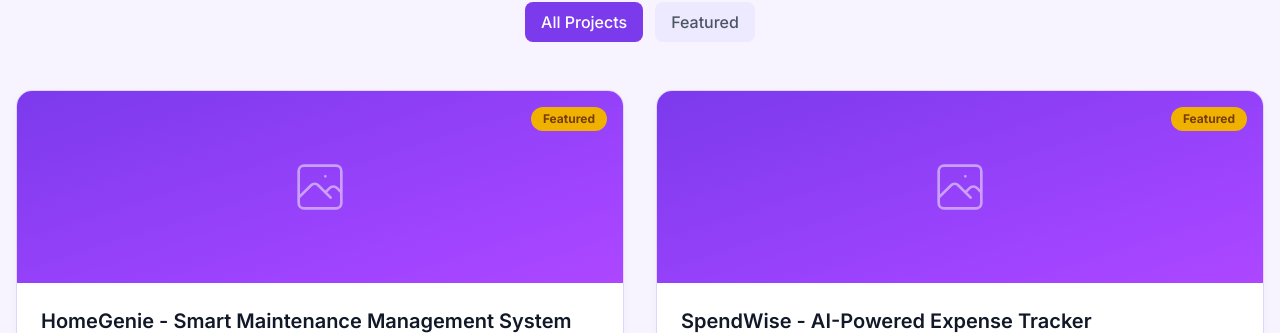
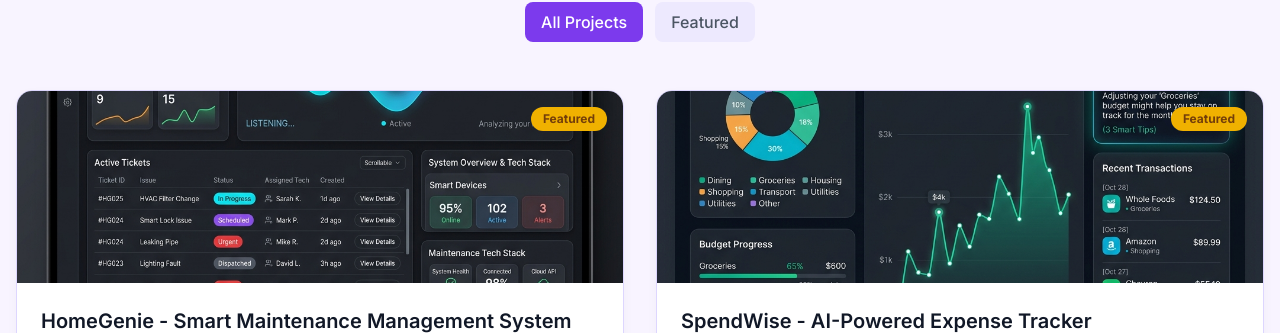
Before and after one commit to tusquake/Tushar.dev, a React (Vite) app in the folder client/: page /projects in a window 1280 px wide. Shown: the part 271-604 px from the top of the page. Built offline with nearby package versions, Linux system fonts and the light colour scheme; no server answers; sample sign-in values are in the browser's storage.

Commit message:
feat: add Projects page with dynamic project grid and filtering functionality

```diff
--- a/client/src/pages/Projects.jsx
+++ b/client/src/pages/Projects.jsx
@@ -11,6 +11,15 @@ const Projects = () => {
     const [loading, setLoading] = useState(true);
     const [filter, setFilter] = useState('all');
 
+    const getImageUrl = (imagePath) => {
+        if (!imagePath) return '';
+        if (imagePath.startsWith('http://') || imagePath.startsWith('https://')) return imagePath;
+        if (imagePath.startsWith('/projects/') || imagePath.startsWith('/images/')) {
+            return imagePath;
+        }
+        return `${SERVER_URL}${imagePath}`;
+    };
+
     // Sample projects data (will be replaced by API data)
     const sampleProjects = [
         {
@@ -20,6 +29,7 @@ const Projects = () => {
             techStack: ['Spring Boot', 'Microservices', 'React', 'Tailwind CSS', 'FastAPI', 'PostgreSQL', 'AWS S3', 'Gemini API'],
             githubLink: 'https://github.com/tusquake/HomeGenie',
             liveDemo: 'https://homegenie-ucu3.onrender.com/',
+            image: '/projects/homegenie.png',
             featured: true,
         },
         {
@@ -29,6 +39,7 @@ const Projects = () => {
             techStack: ['Spring Boot', 'OAuth 2.0', 'Spring Security', 'React', 'PostgreSQL', 'Tailwind CSS', 'Gemini API'],
             githubLink: 'https://github.com/tusquake/SpendWise',
             liveDemo: 'https://spendwise-1-bcdd.onrender.com/',
+            image: '/projects/spendwise.png',
             featured: true,
         },
     ];
@@ -108,7 +119,7 @@ const Projects = () => {
                             <div className="h-48 bg-gradient-to-br from-primary-500 to-purple-500 flex items-center justify-center relative overflow-hidden">
                                 {project.image ? (
                                     <img
-                                        src={`${SERVER_URL}${project.image}`}
+                                        src={getImageUrl(project.image)}
                                         alt={project.title}
                                         className="w-full h-full object-cover"
                                     />
```
Also changed, not shown: client/public/projects/homegenie.png (added), client/public/projects/spendwise.png (added).
